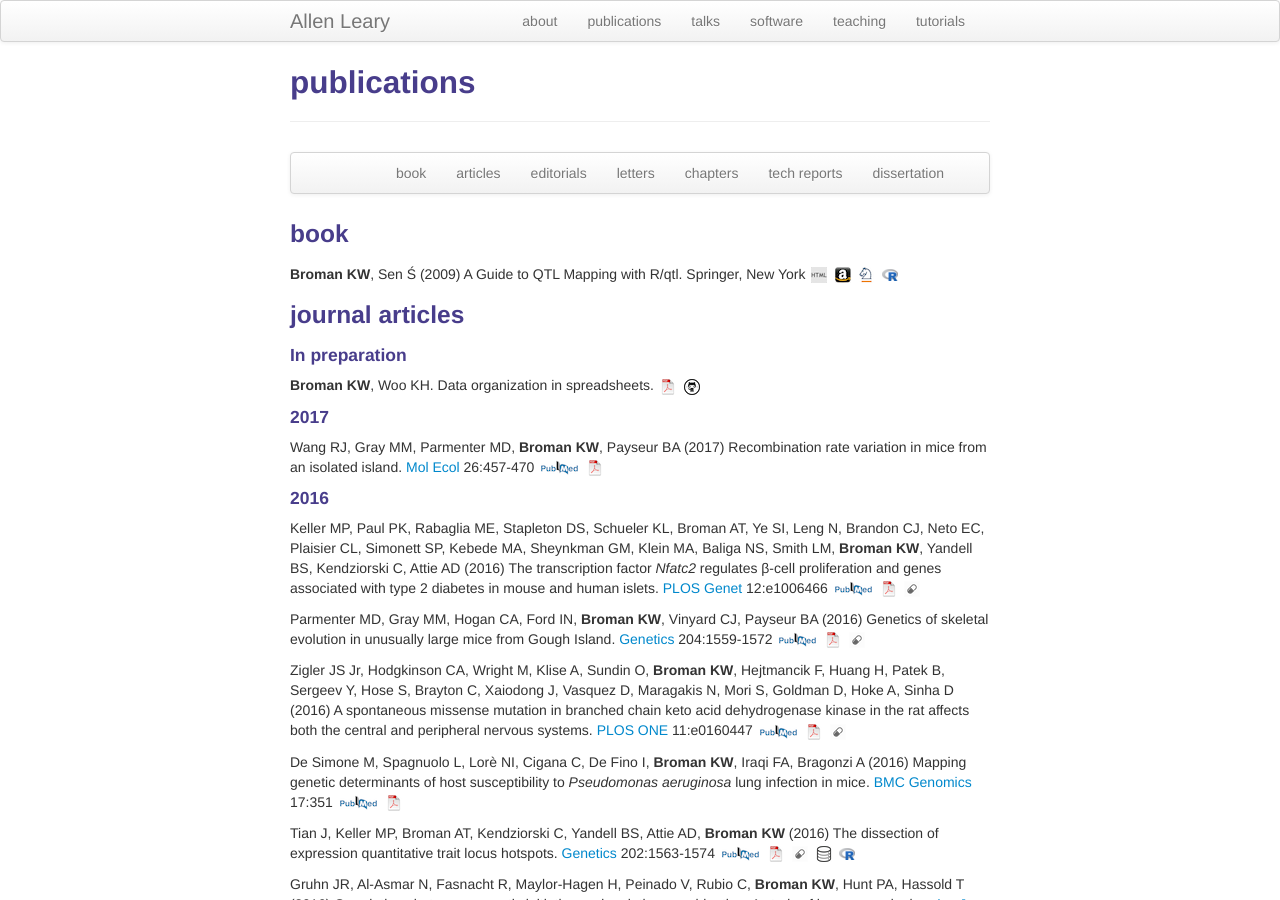
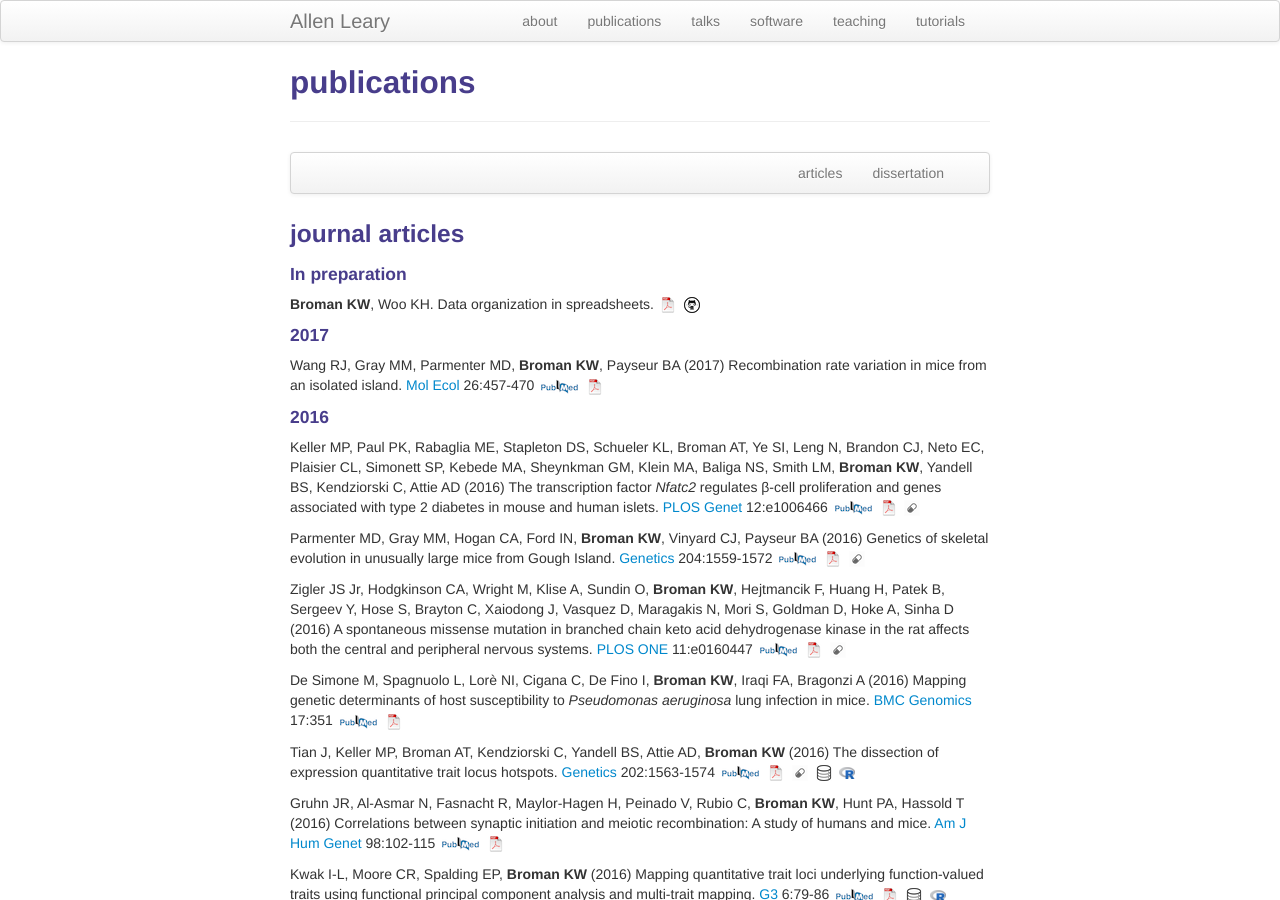
Before and after one commit to aleary1991/aleary1991.github.io4, a Jekyll site: the page built from pages/pubs.md, in a window 1280 px wide and 900 px high. Built offline with Jekyll 4.4.1, drawn with Linux system fonts in a browser that asks for light colours.

Commit message:
Update pubs.md

```diff
--- a/pages/pubs.md
+++ b/pages/pubs.md
@@ -1,31 +1,18 @@
 ---
 layout: page
 title: publications
-description: Karl Broman's publications
+description: Allen Leary's publications
 ---
 
 <div class="navbar">
     <div class="navbar-inner">
         <ul class="nav">
-            <li><a href="#book">book</a></li>
+
             <li><a href="#articles">articles</a></li>
-            <li><a href="#editorials">editorials</a></li>
-            <li><a href="#letters">letters</a></li>
-            <li><a href="#chapters">chapters</a></li>
-            <li><a href="#techreports">tech reports</a></li>
             <li><a href="#thesis">dissertation</a></li>
         </ul>
     </div>
 </div>
-
-
-### <a name="book"></a>book
-
-**Broman KW**, Sen &#346; (2009) A Guide to QTL Mapping with R/qtl.  Springer, New York
-[![Online complements](icons16/html-icon.png)](http://www.rqtl.org/book)
-[![Amazon](icons16/amazon-icon.png)](https://www.amazon.com/gp/product/0387921249?ie=UTF8&tag=7210-20)
-[![Springer](icons16/springer-icon.png)](http://www.springer.com/978-0-387-92124-2)
-[![R/qtl](icons16/R-icon.png)](http://www.rqtl.org)
 
 ### <a name="articles"></a>journal articles
 
```
